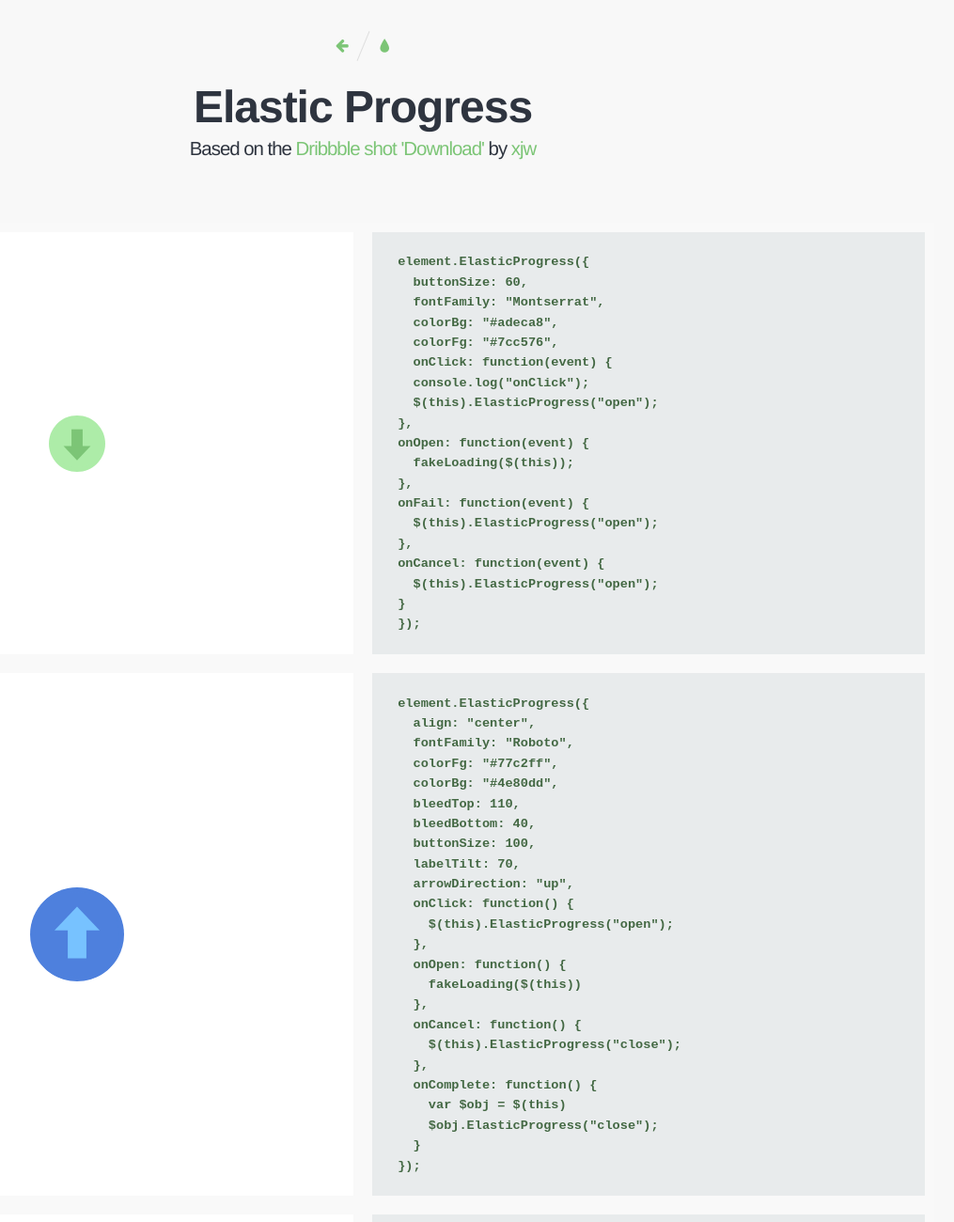
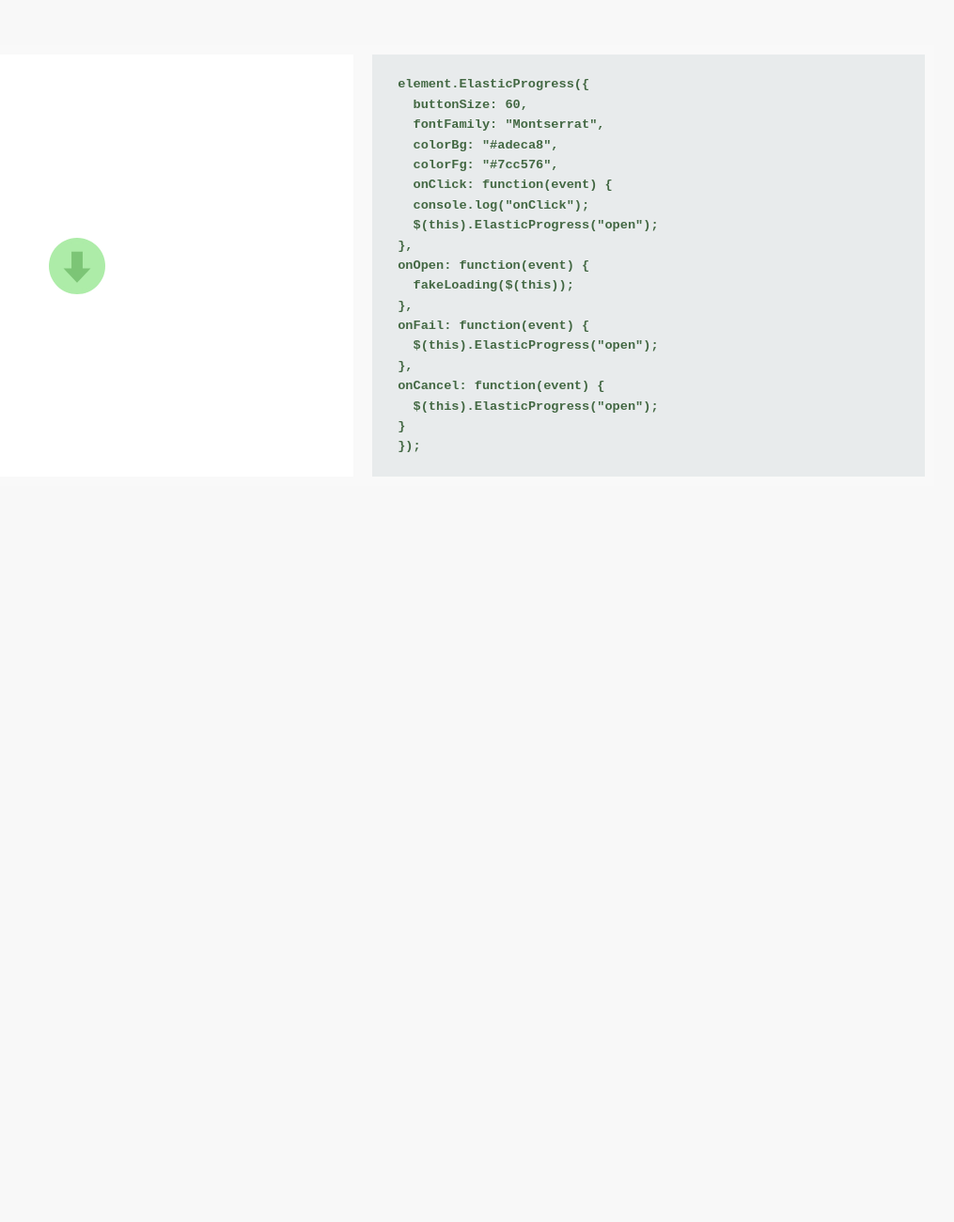
Before and after one commit to DInnaD/skakun1download, a plain HTML site: page index.html in a window 1280 px wide. Shown: the top 1300 px of the page at 94% size, without its empty margins (254-1269 px from the left). After the commit the page ends 800 px from the top, so only its background shows below. Drawn offline with nearby package versions, Linux system fonts and the light colour scheme.

Commit message:
Update index.html

```diff
--- a/index.html
+++ b/index.html
@@ -22,13 +22,13 @@
 	</head>
 	<body>
 		<div class="container">
-			<header class="codrops-header">
+			<!--header class="codrops-header">
 				<div class="codrops-links">
 					<a class="codrops-icon codrops-icon--prev" href="http://tympanus.net/Tutorials/VideoOpeningAnimation/" title="Previous Demo"><span>Previous Demo</span></a>
 					<a class="codrops-icon codrops-icon--drop" href="http://tympanus.net/codrops/?p=25030" title="Back to the article"><span>Back to the Codrops article</span></a>
 				</div>
 				<h1>Elastic Progress <span>Based on the <a href="https://dribbble.com/shots/1887815-Download">Dribbble shot 'Download'</a> by <a href="https://dribbble.com/xjw">xjw</a></span></h1>
-			</header>
+			</header-->
 			<div class="content">
 				<div class="row">
 					<div class="box box--centered">
@@ -58,7 +58,7 @@ onCancel: function(event) {
 						</code></pre>
 					</div>
 				</div>
-				<div class="row">
+				<!--div class="row">
 					<div class="box box--centered">
 						<div role="button" tabindex="0" aria-label="Download" class="Download" data-progressbar-label="Downloading item..."></div> <br>
 					</div>
@@ -159,9 +159,9 @@ e.onFail(function() {
 })
 						</code></pre>
 				</div>
-			</div>
+			</div-->
 			<!-- Related demos -->
-			<section class="content content--related">
+			<!--section class="content content--related">
 				<p>If you enjoyed this demo you might also like:</p>
 				<a class="media-item" href="http://tympanus.net/Tutorials/CircularProgressButton/">
 					<img class="media-item__img" src="img/related/AnimatedProgressButton.jpg">
@@ -171,7 +171,7 @@ e.onFail(function() {
 					<img class="media-item__img" src="img/related/ProgressButtonStyles.jpg">
 					<h3 class="media-item__title">Progress Button Styles</h3>
 				</a>
-			</section>
+			</section-->
 		</div><!-- /container -->
 		<script src="https://ajax.googleapis.com/ajax/libs/jquery/1.11.3/jquery.min.js"></script>
 		<script src="https://cdnjs.cloudflare.com/ajax/libs/gsap/1.17.0/TweenMax.min.js"></script>
```
